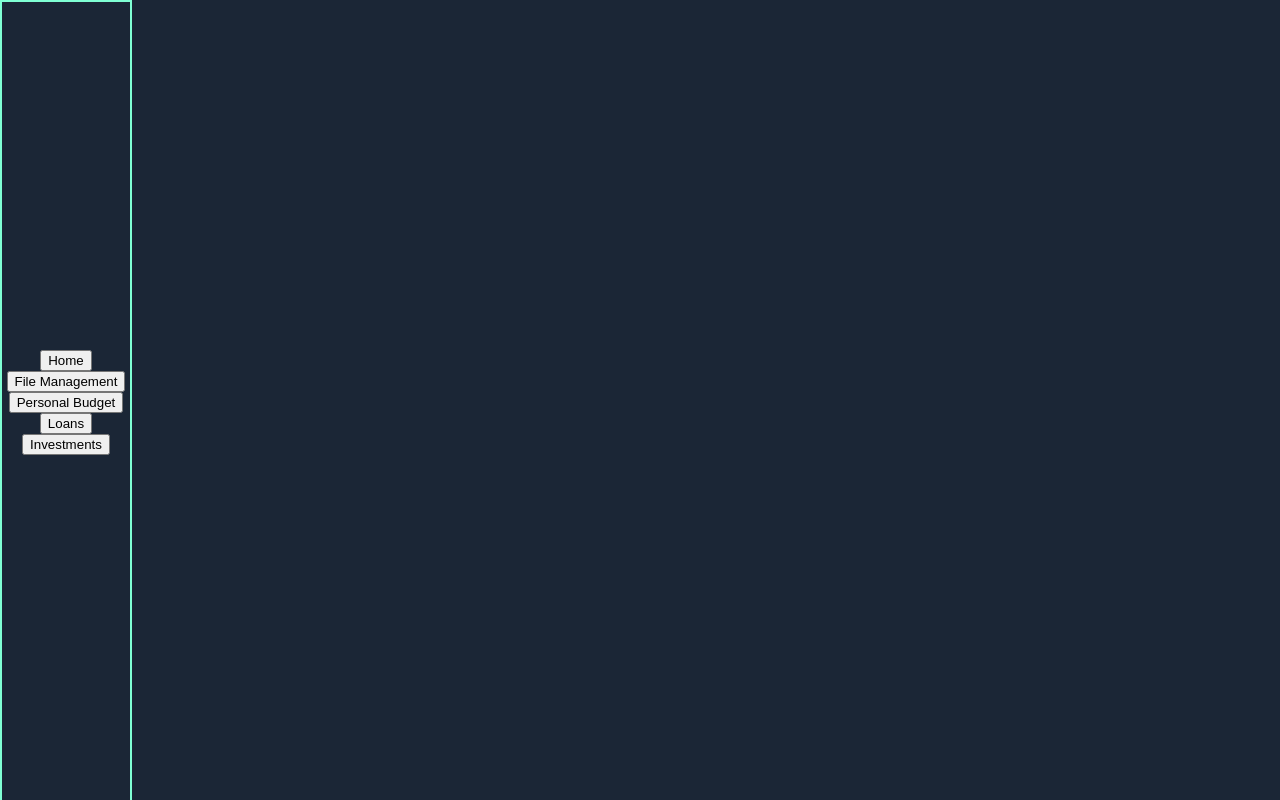
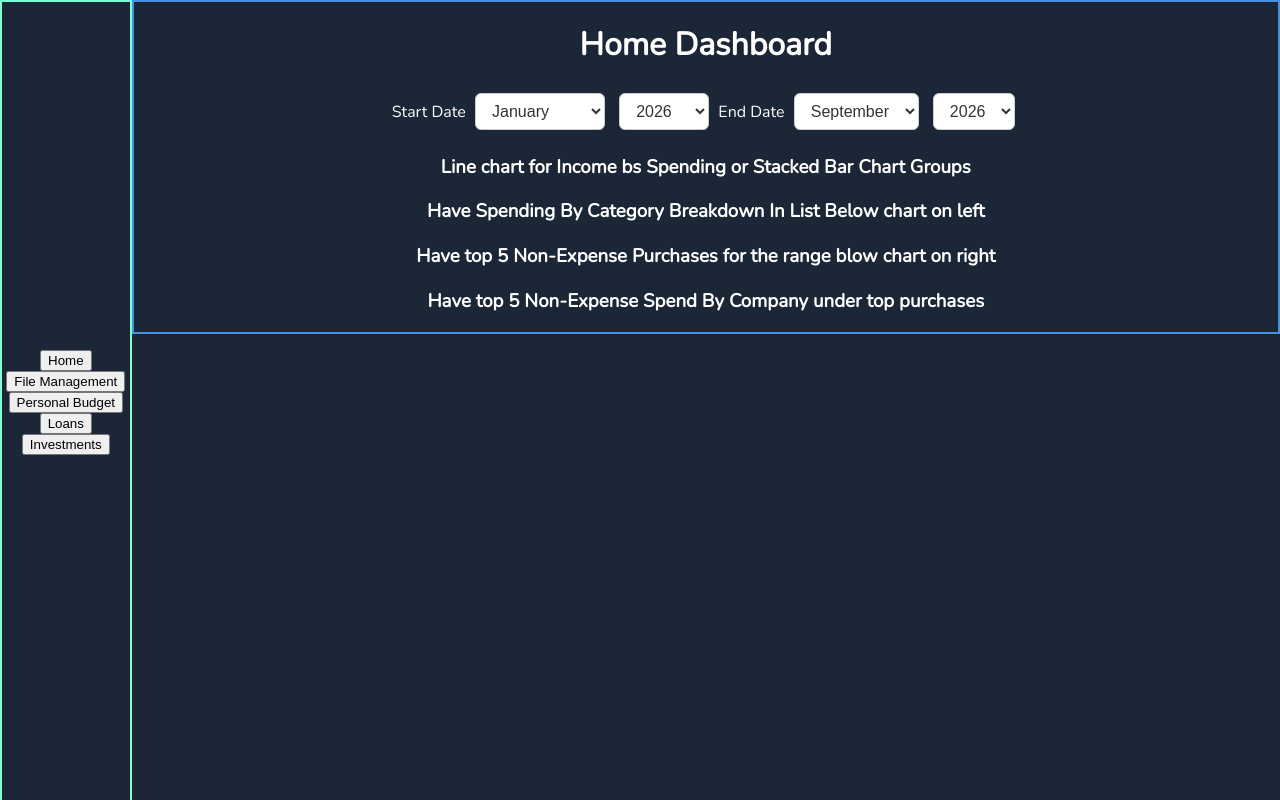
Before and after one commit to thisguyblink/budgetApp, a Svelte app in the folder frontend/: page / in a window 1280 px wide. Built offline with nearby package versions, Linux system fonts and the light colour scheme.

Commit message:
Added Date Range on Home Dashboard might make component or global tbh

```diff
--- a/frontend/src/App.svelte
+++ b/frontend/src/App.svelte
@@ -57,8 +57,8 @@
         border: aquamarine 2px solid;
     }
     .page {
-        display: flex;
-
+        height: 100vh;
+        width: 90vw;
     }
 
 </style>
--- a/frontend/src/pages/Home.svelte
+++ b/frontend/src/pages/Home.svelte
@@ -5,15 +5,153 @@
     let totalDebt
     let periodSpending
     let periodSpendingByCategory
-
-
+    let startMonth = 1
+    let startYear = 2026
+    let endMonth = 9
+    let endYear = 2026
 </script>
 
+<div class="home-page">
+    <h1>Home Dashboard</h1>
+    <div class="dashboard">
 
-<div class="dashboard">
+        <label for="month">Start Date</label>
+        <select name="month" id="month" bind:value={startMonth}>
+            <option value={1}>January</option>
+            <option value={2}>February</option>
+            <option value={3}>March</option>
+            <option value={4}>April</option>
+            <option value={5}>May</option>
+            <option value={6}>June</option>
+            <option value={7}>July</option>
+            <option value={8}>August</option>
+            <option value={9}>September</option>
+            <option value={10}>October</option>
+            <option value={11}>November</option>
+            <option value={12}>December</option>
+        </select>
 
+        <select name="year" id="year" bind:value={startYear}>
+            <option value={2000}>2000</option>
+            <option value={2001}>2001</option>
+            <option value={2002}>2002</option>
+            <option value={2003}>2003</option>
+            <option value={2004}>2004</option>
+            <option value={2005}>2005</option>
+            <option value={2006}>2006</option>
+            <option value={2007}>2007</option>
+            <option value={2008}>2008</option>
+            <option value={2009}>2009</option>
+            <option value={2010}>2010</option>
+            <option value={2011}>2011</option>
+            <option value={2012}>2012</option>
+            <option value={2013}>2013</option>
+            <option value={2014}>2014</option>
+            <option value={2015}>2015</option>
+            <option value={2016}>2016</option>
+            <option value={2017}>2017</option>
+            <option value={2018}>2018</option>
+            <option value={2019}>2019</option>
+            <option value={2020}>2020</option>
+            <option value={2021}>2021</option>
+            <option value={2022}>2022</option>
+            <option value={2023}>2023</option>
+            <option value={2024}>2024</option>
+            <option value={2025}>2025</option>
+            <option value={2026}>2026</option>
+        </select>
 
+        <label for="monthEnd">End Date</label>
+        <select name="monthEnd" id="monthEnd" bind:value={endMonth}>
+            <option value={1}>January</option>
+            <option value={2}>February</option>
+            <option value={3}>March</option>
+            <option value={4}>April</option>
+            <option value={5}>May</option>
+            <option value={6}>June</option>
+            <option value={7}>July</option>
+            <option value={8}>August</option>
+            <option value={9}>September</option>
+            <option value={10}>October</option>
+            <option value={11}>November</option>
+            <option value={12}>December</option>
+        </select>
 
+        <select name="yearEnd" id="yearEnd" bind:value={endYear}>
+            <option value={2000}>2000</option>
+            <option value={2001}>2001</option>
+            <option value={2002}>2002</option>
+            <option value={2003}>2003</option>
+            <option value={2004}>2004</option>
+            <option value={2005}>2005</option>
+            <option value={2006}>2006</option>
+            <option value={2007}>2007</option>
+            <option value={2008}>2008</option>
+            <option value={2009}>2009</option>
+            <option value={2010}>2010</option>
+            <option value={2011}>2011</option>
+            <option value={2012}>2012</option>
+            <option value={2013}>2013</option>
+            <option value={2014}>2014</option>
+            <option value={2015}>2015</option>
+            <option value={2016}>2016</option>
+            <option value={2017}>2017</option>
+            <option value={2018}>2018</option>
+            <option value={2019}>2019</option>
+            <option value={2020}>2020</option>
+            <option value={2021}>2021</option>
+            <option value={2022}>2022</option>
+            <option value={2023}>2023</option>
+            <option value={2024}>2024</option>
+            <option value={2025}>2025</option>
+            <option value={2026}>2026</option>
+        </select>
 
+        <br>
+        <h3>Line chart for Income bs Spending or Stacked Bar Chart Groups  </h3>
+        <h3>Have Spending By Category Breakdown In List Below chart on left </h3>
+        <h3>Have top 5 Non-Expense Purchases for the range blow chart on right </h3>
+        <h3>Have top 5 Non-Expense Spend By Company under top purchases </h3>
 
+    </div>
 </div>
+
+<style>
+    .home-page {
+        display: flex;
+        flex-direction: column;
+        align-items: center;
+        border: #4a90e2 2px solid;
+    }
+
+    select {
+        padding: 8px 12px;
+        margin: 5px;
+        font-size: 16px;
+        font-family: Arial, sans-serif;
+        color: #333;
+        background-color: #fff;
+        border: 1px solid #ccc;
+        border-radius: 6px;
+        cursor: pointer;
+        outline: none;
+        transition: border-color 0.2s ease, box-shadow 0.2s ease;
+    }
+
+    select:hover {
+        border-color: #999;
+    }
+
+    select:focus {
+        border-color: #4a90e2;
+        box-shadow: 0 0 0 3px rgba(74, 144, 226, 0.2);
+    }
+
+    #month {
+        min-width: 130px;
+    }
+
+    #year {
+        min-width: 90px;
+    }
+</style>
```
